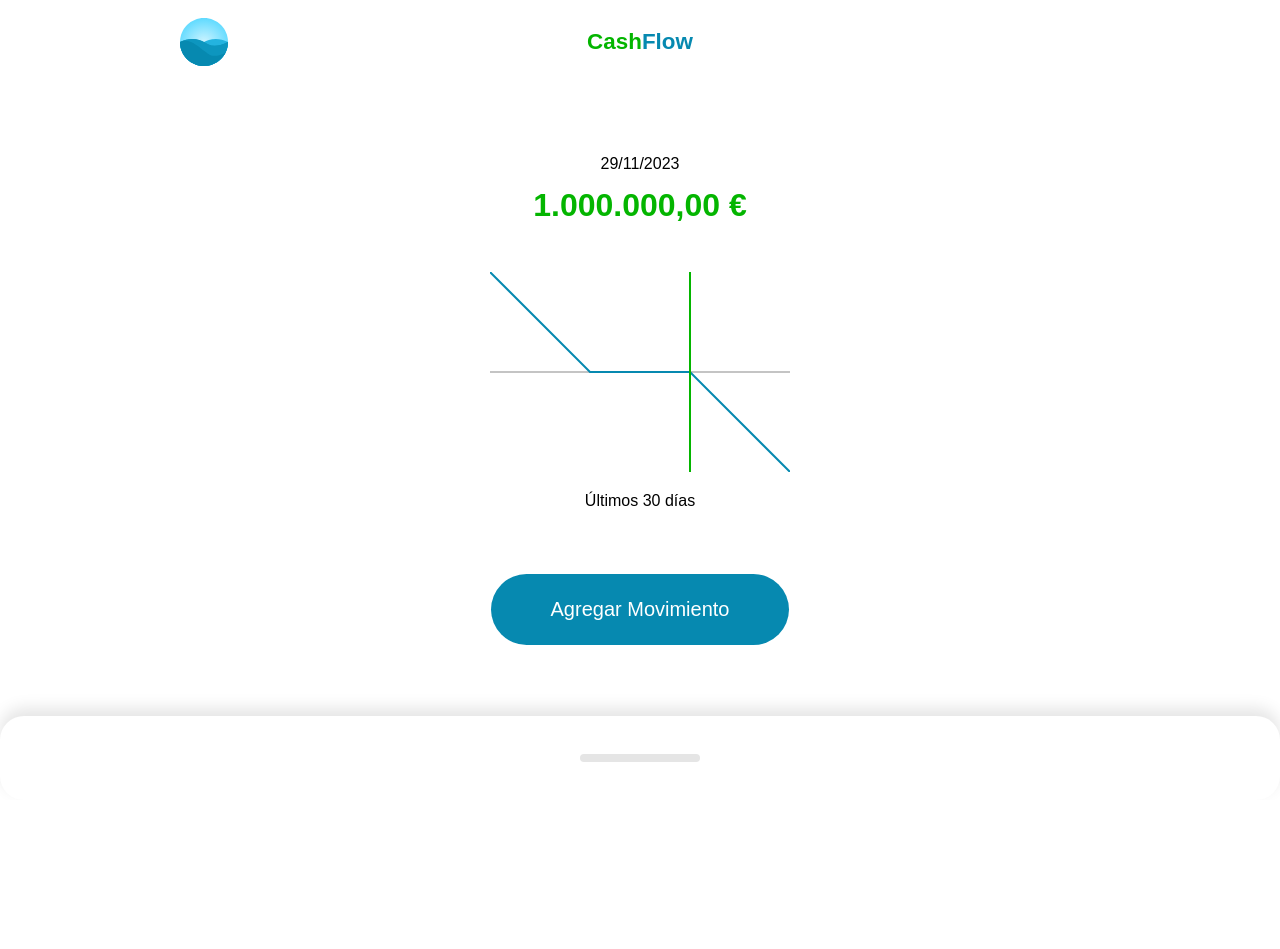
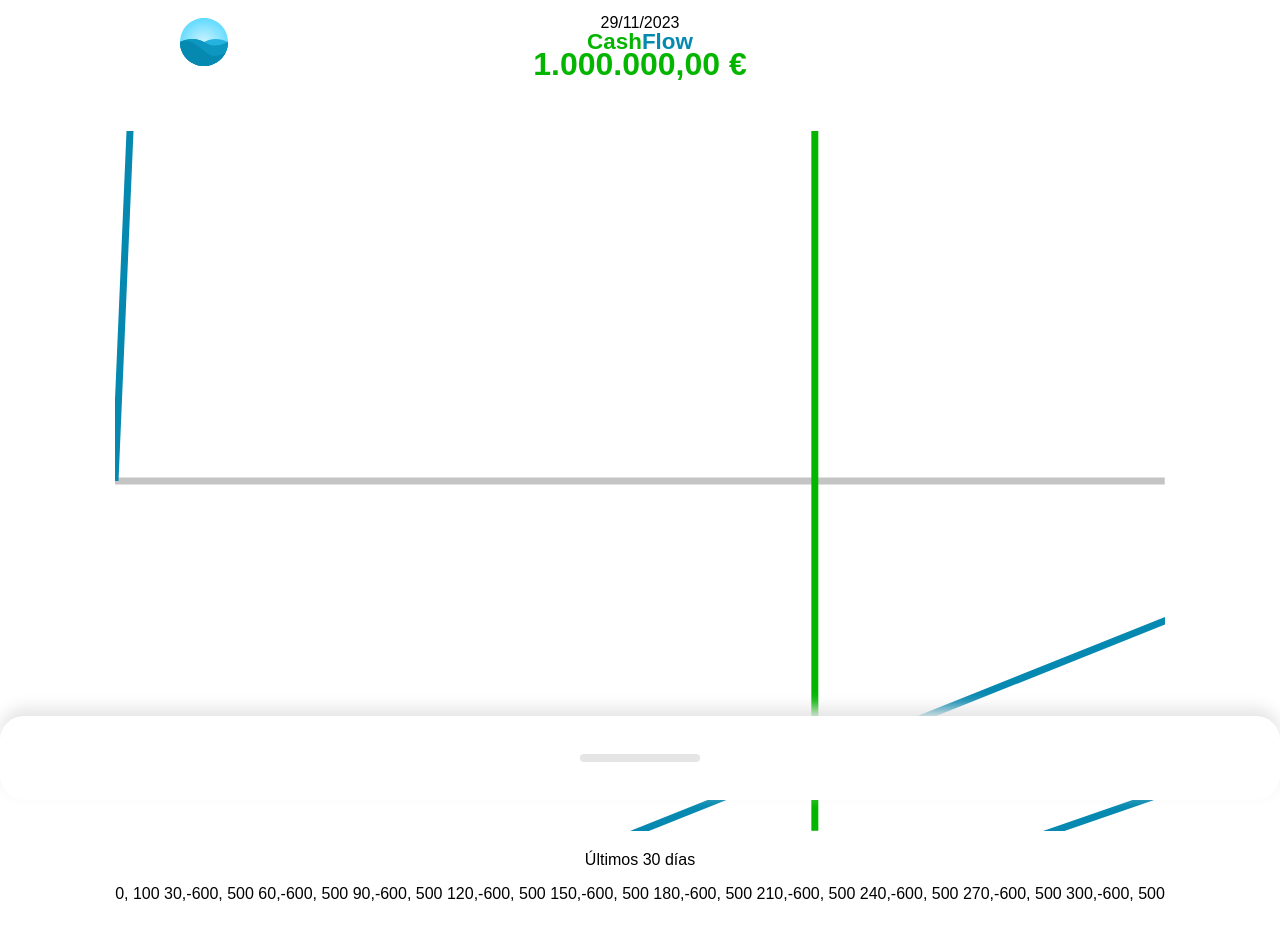
Before and after one commit to devMateos/cashflow, a Vue app: page / in a window 1280 px wide. Shown: the top 949 px of the page. Before the commit the page ends 800 px from the top, so only its background shows below. Built offline with nearby package versions, Linux system fonts and the light colour scheme.

Commit message:
chore: Create the coordinates on the graph

```diff
--- a/src/components/Home.vue
+++ b/src/components/Home.vue
@@ -70,6 +70,10 @@
   description: "Lorem ipsum dolor sit amet",
   amount: 1000,
 }];
+
+/* Amounts */
+const amounts = [100, 200, 500, 200, -400, -600, -300, 0, 300, 500];
+
 </script>
 <template>
   <Layout>
@@ -84,7 +88,7 @@
         :date="formattedDate"
       >
         <template #graphic>
-          <Graphic/>
+          <Graphic :amounts="amounts"/>
         </template>
         <template #action>
           <Action/>
--- a/src/components/Resume/Graphic.vue
+++ b/src/components/Resume/Graphic.vue
@@ -1,3 +1,32 @@
+<script setup>
+import { computed } from 'vue'
+
+const props = defineProps({
+  amounts: {
+    type: Array,
+    default: () => [],
+  }
+});
+
+const amountToPixels = () => {
+  const min = Math.min(...props.amounts);
+  const max = Math.max(...props.amounts);
+  return `${min}, ${max}`;
+}
+
+const points = computed(() => {
+  const total = props.amounts.length;
+  return Array(total).fill(100).reduce((points, amount, i) => {
+    const x = (300 / total) * (i + 1);
+    const y = amountToPixels(amount);
+    console.log(y);
+    return `${points} ${x},${y}`;
+  }, "0, 100")
+
+
+})
+</script>
+
 <template>
   <div>
     <svg
@@ -15,7 +44,7 @@
         fill="none"
         stroke="#0689B0"
         stroke-width="2"
-        points="0,0 100,100 200,100 300,200"
+        :points="points"
       />
       <line
         stroke="#04b500"
@@ -27,6 +56,7 @@
       />
     </svg>
     <p>Últimos 30 días</p>
+    <div>{{ points }}</div>
   </div>
 </template>
 
```
